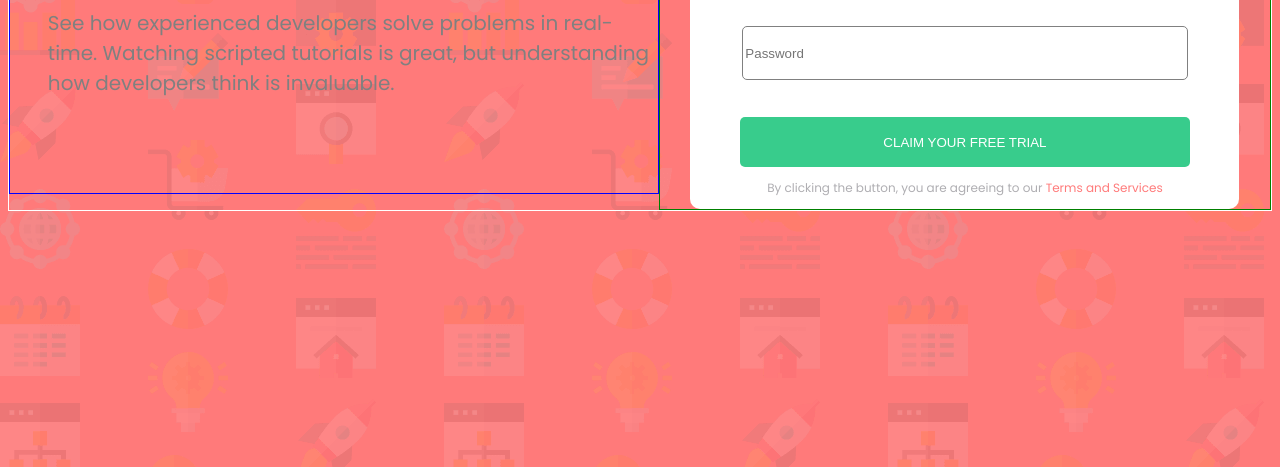
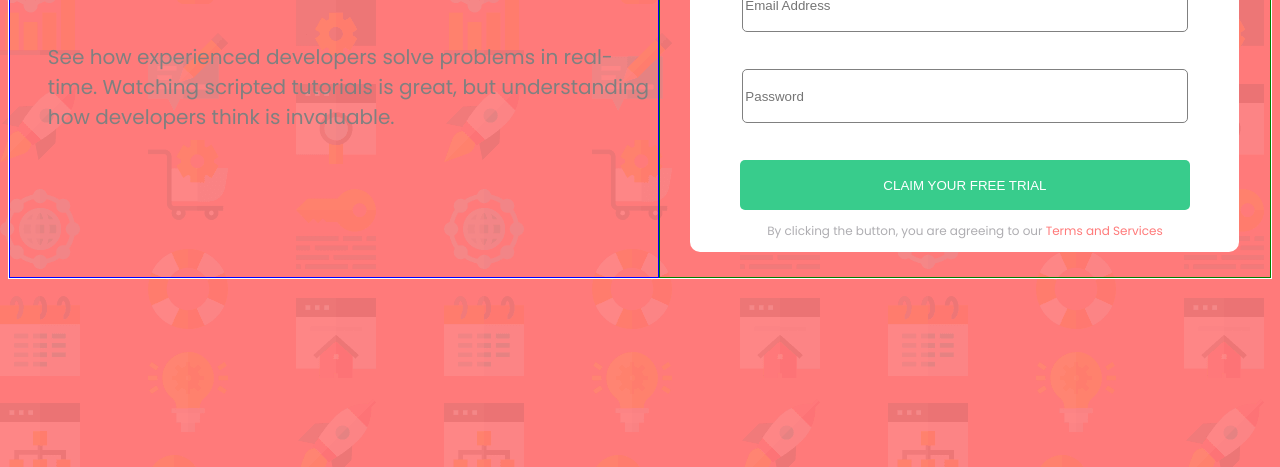
Before and after one commit to abdmud/intro-component-with-signup-form, a plain HTML site: page index.html in a window 1280 px wide. Shown: the part 333-800 px from the top of the page. Drawn offline with Linux system fonts and the light colour scheme.

Commit message:
adjusted height for sections

```diff
--- a/styles.css
+++ b/styles.css
@@ -26,6 +26,7 @@ body {
     justify-content: center;
     align-items: center;
     border: solid 1px white;
+    height: auto;
 }
 .left {
     display: flex;
@@ -33,7 +34,7 @@ body {
     justify-content: center;
     border: solid 1px blue;
     padding-left: 3%;
-    height: 500px;
+    height: 600px;
     width: 50%;
 }
 .right{
@@ -42,7 +43,9 @@ body {
     justify-content: center;
     align-items: center;
     border: solid 1px green;
+    height: 600px;
     width: 50%;
+    gap: 3%;
 }
 /** TEXT **/
 .left {
```
